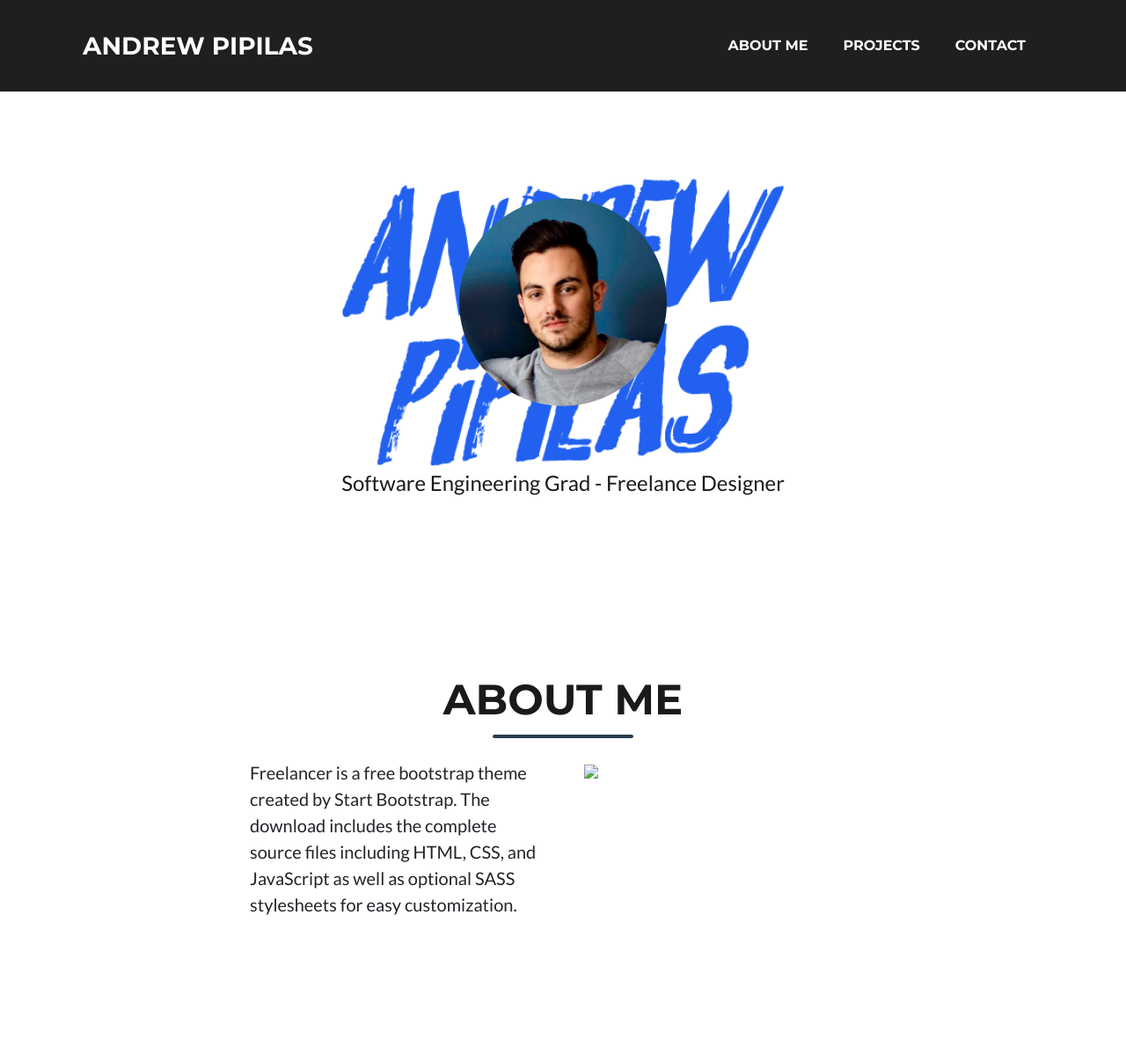
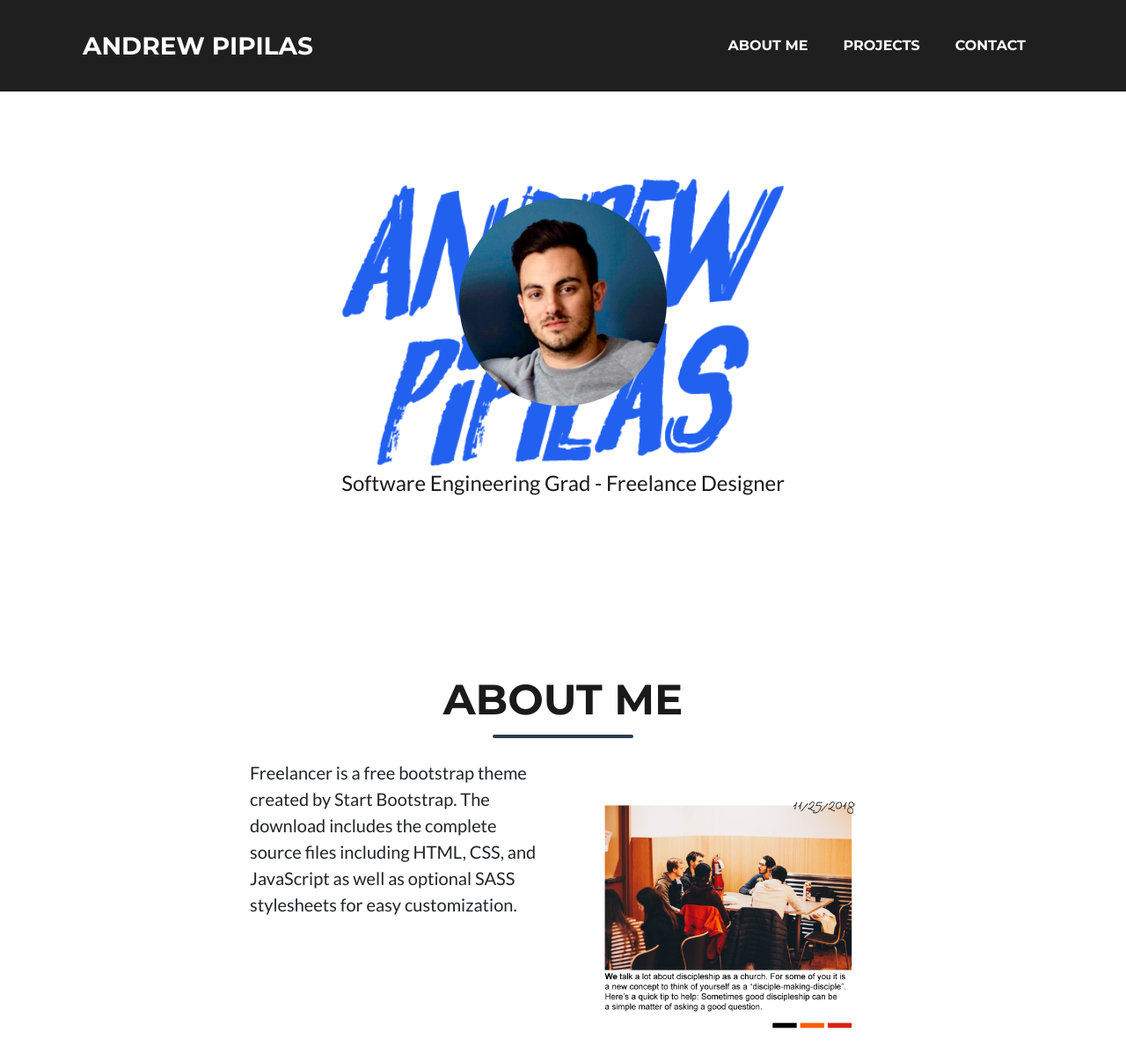
Before and after one commit to apipilas/Andrew-Pipilas, a plain HTML site: page index.html in a window 1280 px wide. Shown: the top 1198 px of the page at 88% size. Drawn offline with nearby package versions, Linux system fonts and the light colour scheme; the site is published under a folder, as on GitHub Pages, so addresses that start at the root find nothing; a script that the page names is missing.

Commit message:
scroll 4

```diff
--- a/index.html
+++ b/index.html
@@ -87,7 +87,7 @@
 
                 <div class="row">
                     <div class="col-lg-4 ml-auto"><p class="lead" id="para">Freelancer is a free bootstrap theme created by Start Bootstrap. The download includes the complete source files including HTML, CSS, and JavaScript as well as optional SASS stylesheets for easy customization.</p></div>
-                    <div class="col-lg-4 mr-auto"><p class="lead-image"><img src="/assets/img/Demo(1).png" id="tester"></div>
+                    <div class="col-lg-4 mr-auto"><p class="lead-image"><img src="assets/img/Demo(1).png" id="tester"></div>
 
                 </div>
                 <!-- About Section Button-->
```
